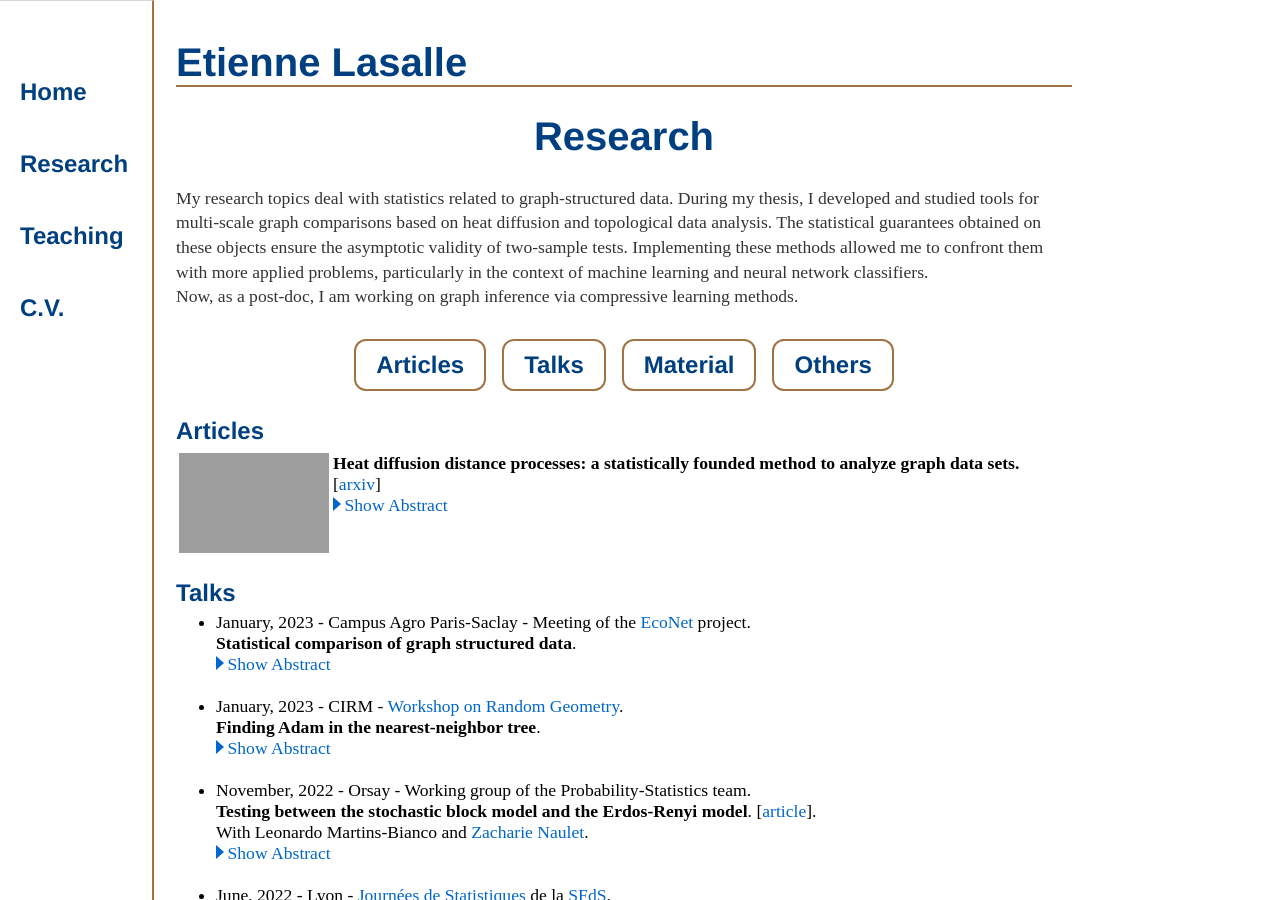
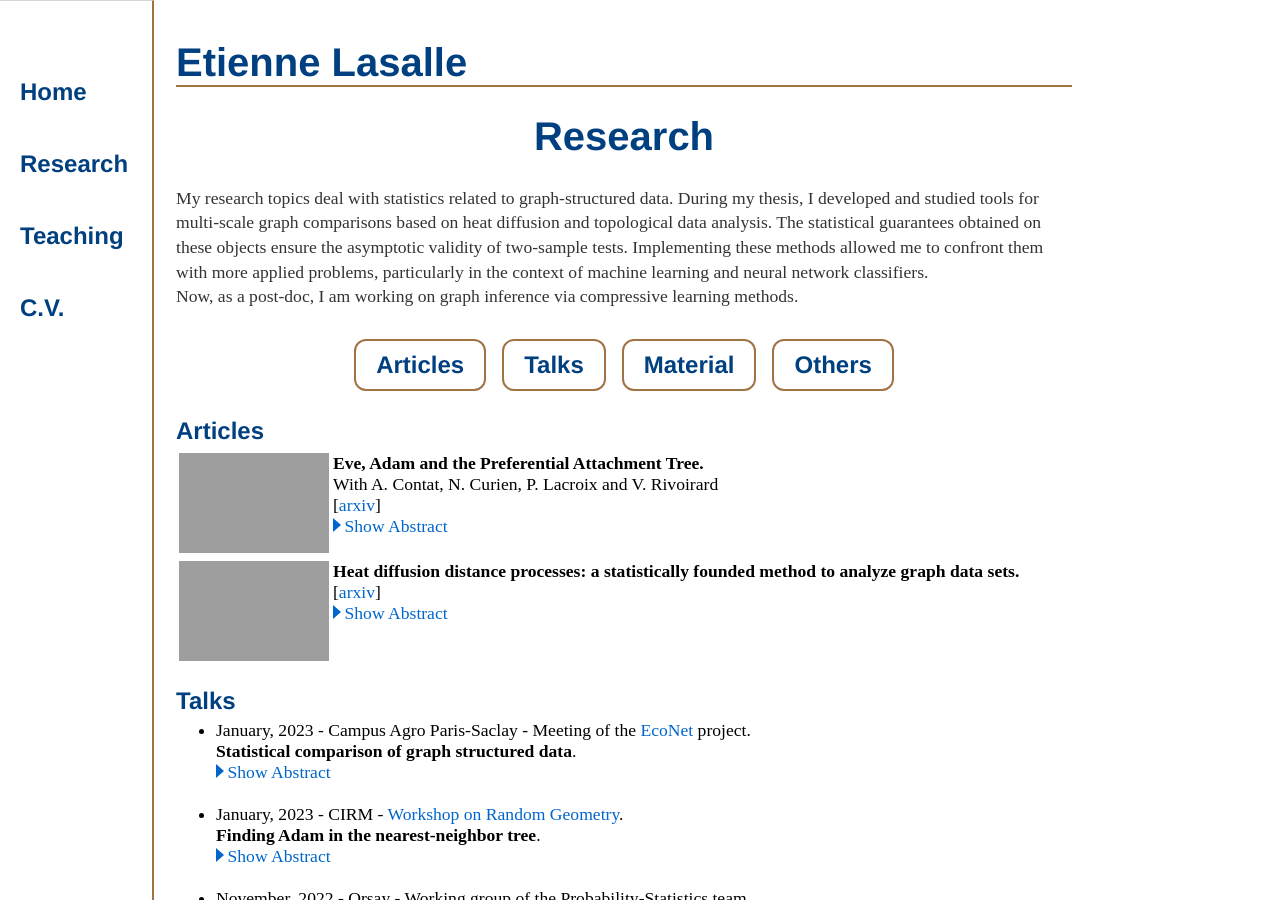
Before and after one commit to elasalle/elasalle.github.io, a Jekyll site: the page built from research/index.html, in a window 1280 px wide and 900 px high. Built offline with Jekyll 4.4.1, drawn with Linux system fonts in a browser that asks for light colours; some web fonts are replaced; grey boxes are pictures that could not be loaded.

Commit message:
add adam

```diff
--- a/research/index.html
+++ b/research/index.html
@@ -20,6 +20,28 @@ title: Etienne Lasalle, Research
   <h2 id="articles" class="title2">Articles</h2>
 
   <table class="normalsize">
+    <tr>
+    <td class="nopadding top" width=150>
+    <a href="https://arxiv.org/pdf/2303.04752.pdf">
+    <img class="noradius" src="fig/paquet20000.pdf" width=150 height=100></a>
+    </td>
+    <td class="nopadding top">
+    <b>Eve, Adam and the Preferential Attachment Tree.</b> <br>
+    With A. Contat, N. Curien, P. Lacroix and V. Rivoirard <br>
+    [<a href="https://arxiv.org/pdf/2303.04752.pdf">arxiv</a>]
+        <button class="showhide art_arbstr_2" onclick="switchDisplayByClassName('art_arbstr_2')" style="display: block;"><div class="arrow-right"></div>Show Abstract<span class="dots">...</span></button>
+        <button class="showhide art_arbstr_2" onclick="switchDisplayByClassName('art_arbstr_2')" style="display : none;"><div class="arrow-top"></div>Hide Abstract</button>
+        <p class="abstracttext art_arbstr_2" style="display : none;">
+          We consider the problem of finding the initial vertex (Adam) in a Barab&aacute;si-Albert tree process <span class="math inline">(<em>T</em>(<em>n</em>) : <em>n</em> &ge; 1)</span> at large times.
+          More precisely, given &epsilon;>0, one wants to output a subset <span class="math inline"><em>P</em><sub><em>&epsilon;</em></sub>(<em>n</em>)</span> of  vertices of   <span class="math inline"><em>T</em>(<em>n</em>)</span>
+          so that the initial vertex belongs to <span class="math inline"><em>P</em><sub><em>&epsilon;</em></sub>(<em>n</em>)</span> with probability at least <span class="math inline">1-<em>&epsilon;</em></span> when <em>n</em> is large.
+          It has been shown by Bubeck, Devroye & Lugosi, refined later by Banerjee & Huang, that one needs to output at least <span class="math inline"><em>&epsilon;</em> <sup>-1 + <em>o</em>(1)</sup> </span>
+          and at most <span class="math inline"><em>&epsilon;</em> <sup>-2 + <em>o</em>(1)</sup> </span> vertices to succeed.
+          We prove that the exponent in the lower bound is sharp and the key idea is that Adam is either a ``large degree" vertex or is a neighbor of a ``large degree" vertex (Eve).
+        </p>
+    </td>
+    </tr>
+
 			<tr>
 			<td class="nopadding top" width=150>
 			<a href="https://arxiv.org/abs/2109.13213">
```
Also changed, not shown: 1 other file.
